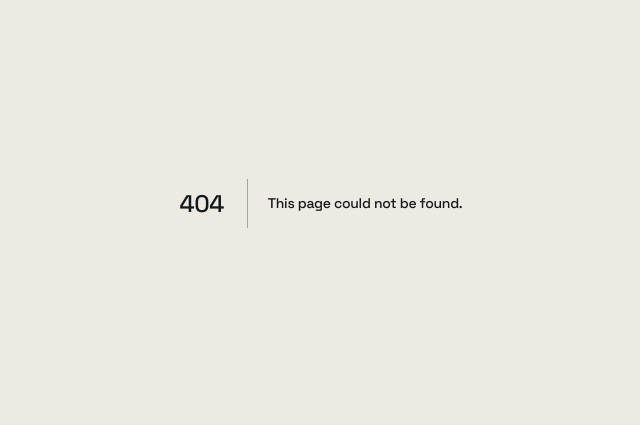
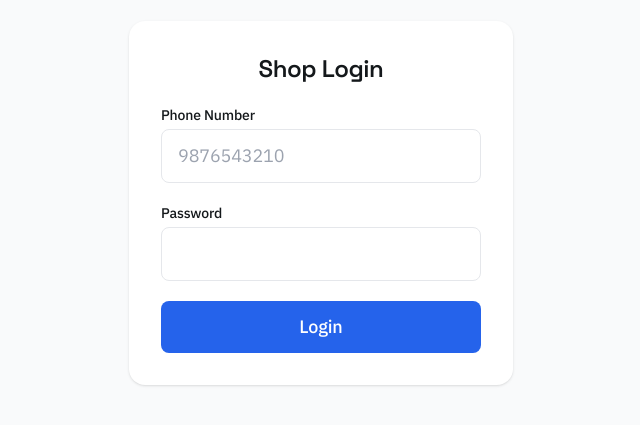
Before and after one commit to uniyalmanas/Electric-Shop, a Next.js app: page /login in a window 1280 px wide. Before the commit this address had no page. Shown: the part 197-622 px from the top of the page, without its empty margins (319-959 px from the left). Built offline with nearby package versions, Linux system fonts and the light colour scheme; no server answers.

Commit message:
feat: implement temporary authentication route bypass login wrapper

```diff
--- /dev/null
+++ b/app/login/page.tsx
@@ -0,0 +1,73 @@
+'use client';
+
+import { useState } from 'react';
+import { createClient } from '@/lib/supabase';
+
+export default function LoginPage() {
+  const [phone, setPhone] = useState('');
+  const [password, setPassword] = useState('');
+  const [error, setError] = useState('');
+  const [loading, setLoading] = useState(false);
+  const supabase = createClient();
+
+  async function handleLogin(e: React.FormEvent) {
+    e.preventDefault();
+    setLoading(true);
+    setError('');
+
+    // Phone is stored as email-format internally (e.g. 9876543210@shopapp.com)
+    // so shop staff can log in with just their phone number — no email needed.
+    const { error } = await supabase.auth.signInWithPassword({
+      email: `${phone}@shopapp.com`,
+      password,
+    });
+
+    if (error) {
+      setError('Wrong phone number or password. Try again.');
+      setLoading(false);
+      return;
+    }
+    window.location.href = '/login'; // middleware redirects to the right dashboard
+  }
+
+  return (
+    <div className="min-h-screen flex items-center justify-center bg-gray-50 px-4">
+      <form onSubmit={handleLogin} className="w-full max-w-sm bg-white rounded-2xl shadow p-8 space-y-5">
+        <h1 className="text-2xl font-semibold text-center">Shop Login</h1>
+
+        <div>
+          <label className="block text-sm font-medium mb-1">Phone Number</label>
+          <input
+            type="tel"
+            required
+            value={phone}
+            onChange={(e) => setPhone(e.target.value)}
+            className="w-full border rounded-lg px-4 py-3 text-lg"
+            placeholder="9876543210"
+          />
+        </div>
+
+        <div>
+          <label className="block text-sm font-medium mb-1">Password</label>
+          <input
+            type="password"
+            required
+            value={password}
+            onChange={(e) => setPassword(e.target.value)}
+            className="w-full border rounded-lg px-4 py-3 text-lg"
+          />
+        </div>
+
+        {error && <p className="text-red-600 text-sm">{error}</p>}
+
+        <button
+          type="submit"
+          disabled={loading}
+          className="w-full bg-blue-600 text-white rounded-lg py-3 text-lg font-medium disabled:opacity-50"
+        >
+          {loading ? 'Logging in...' : 'Login'}
+        </button>
+      </form>
+    </div>
+  );
+}
```
